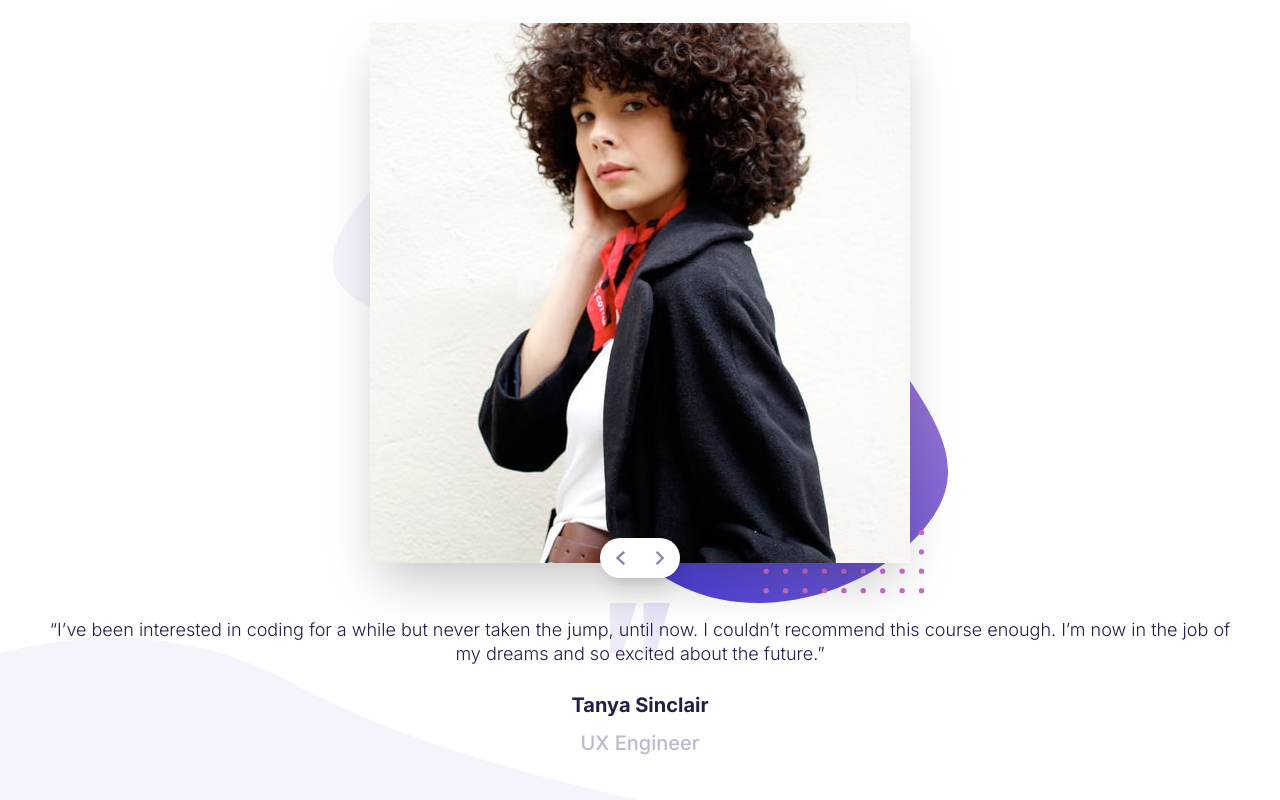
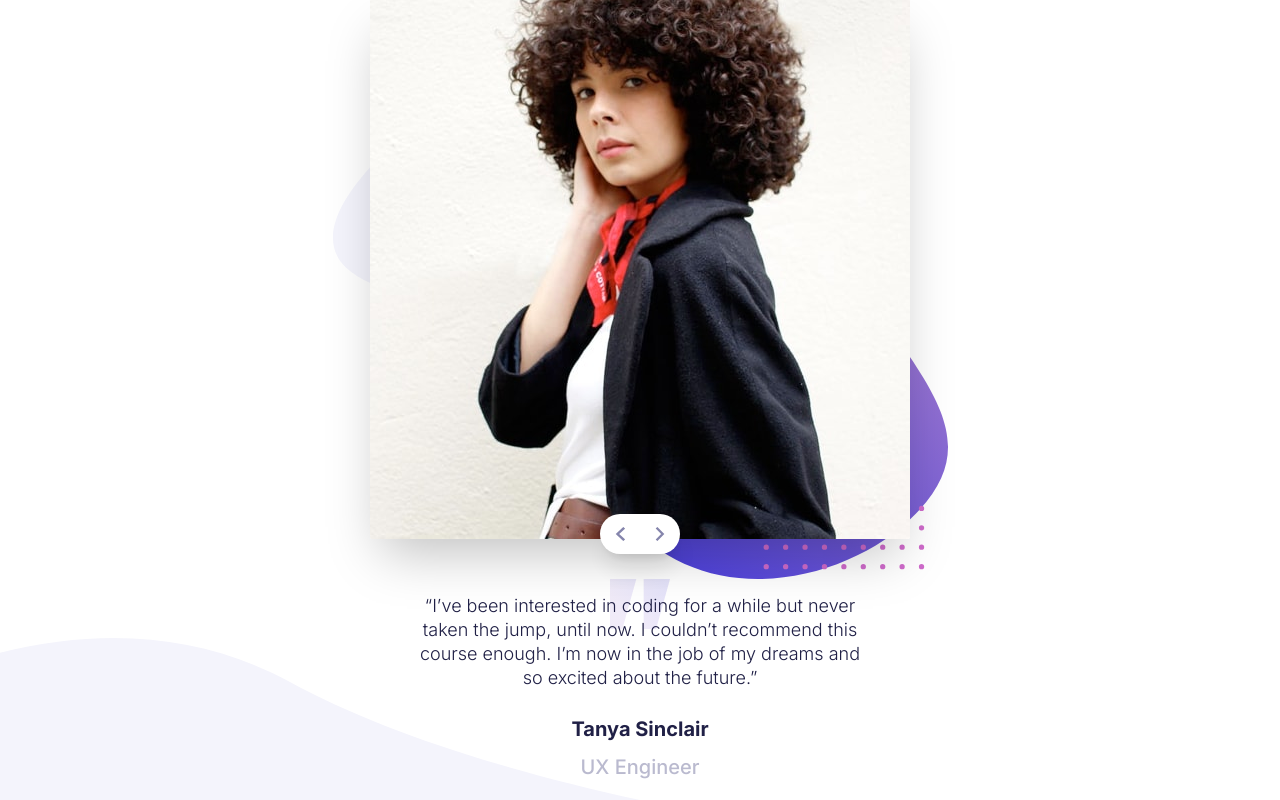
Before and after one commit to cbserra/testimonial-slider, a website: page index.html in a window 1280 px wide. Drawn offline with nearby package versions, Linux system fonts and the light colour scheme; files that its build step writes are made by us from their sources.

Commit message:
CSS cleanup; started on README

```diff
--- a/input.css
+++ b/input.css
@@ -11,8 +11,7 @@
   }
 
   html {
-    @apply text-base;
-    overflow: hidden;
+    @apply text-base overflow-hidden;
   }
 
   * {
@@ -57,31 +56,20 @@
   }
 
   .photo-container {
-    @apply relative flex flex-col items-center justify-center bg-pattern-bg bg-contain bg-no-repeat bg-center px-12;
-    @apply w-full h-full lg:w-1/2 lg:h-1/2;
-    @apply lg:right-32 lg:p-32;
+    @apply relative flex flex-col items-center justify-center bg-pattern-bg bg-contain bg-no-repeat bg-center px-12  w-full h-full;
+    /* Desktop */
+    @apply lg:w-1/2 lg:h-1/2 lg:right-32 lg:p-32;
   }
 
   .photo-container > img {
     @apply relative rounded shadow-2xl;
-    /* @apply w-[254px] h-[254px]; */
-    /* @apply min-w-[254px] max-w-[540px]; */
-    /* @apply lg:w-[540px] lg:h-[540px]; */
-    /* box-shadow: 0px 15px 20px 5px rgba(36, 36, 113, 0.2); */
-    /* width: clamp(25.4rem, min(calc(2.5vw + 25.4rem), 50rem), 50rem); */
-    /* height: clamp(25.4rem, min(calc(2.5vw + 25.4rem), 50rem), 50rem); */
   }
 
   .nav-container {
     @apply relative w-[80px] h-[40px] flex items-center justify-around z-10 bottom-10;
     @apply bg-white shadow-xl rounded-[28px];
-    /* -translate-y-20 */
-    /* background: #ffffff;
-    box-shadow: 0px 15px 20px -10px rgba(36, 36, 113, 0.0991313);
-    border-radius: 28px; */
-
+    /* Desktop */
     @apply lg:left-48 lg:self-start;
-    /* @apply flex flex-col items-center justify-center m-10; */
   }
 
   .nav-container > span {
@@ -90,23 +78,15 @@
 
   .quote-container {
     @apply flex flex-col items-center justify-between bg-pattern-quotes bg-no-repeat bg-top bg-[length:60px_50px] p-6 gap-8;
-    /* background-size: 60px 50px; */
+    /* Desktop */
     @apply lg:absolute lg:w-[50%] lg:z-50 lg:left-60 lg:text-left lg:bg-[length:120px_100px] lg:p-20 lg:bg-[left_15rem_top];
-    /* m-5; */
-    /* px-9 py-8; */
-    /* left: 4rem;
-    z-index: 50;
-    width: 50%;
-    background-size: 120px 100px;
-    text-align: left;
-    background-position: 100px 0;
-    padding: 5rem 2rem; */
   }
 
   .quote {
     font-size: clamp(1.8rem, min(calc(1.8rem + 2.5vw), 3.2rem), 3.2rem);
     line-height: clamp(2.4rem, min(calc(2.4rem + 2.5vw), 4.4rem), 4.4rem);
-    @apply font-light text-quote text-center text-dark-blue;
+    @apply font-light text-quote text-center text-dark-blue max-w-[40ch];
+    /* Desktop */
     @apply lg:text-left lg:text-quote-md;
   }
 
@@ -114,16 +94,19 @@
     font-size: clamp(1.5rem, min(calc(1.5rem + 2.5vw), 2rem), 2rem);
     line-height: clamp(2rem, min(calc(2rem + 2.5vw), 3.8rem), 3.8rem);
     @apply flex flex-col text-center w-full;
+    /* Desktop */
     @apply lg:flex-row lg:text-left;
   }
 
   .name {
     @apply font-bold text-center text-dark-blue;
+    /* Desktop */
     @apply lg:pr-1;
   }
 
   .title {
     @apply font-medium text-center text-grayish-blue;
+    /* Desktop */
     @apply lg:pl-1;
   }
 }
```
Also changed, not shown: README-template.md.
